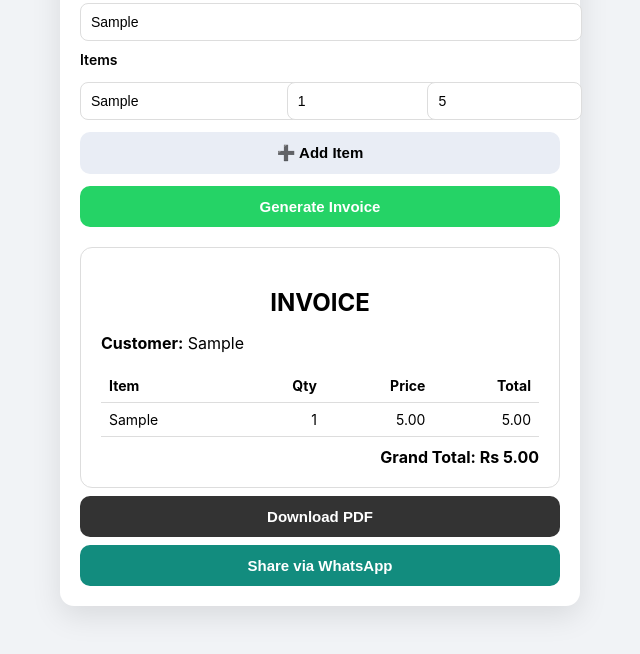
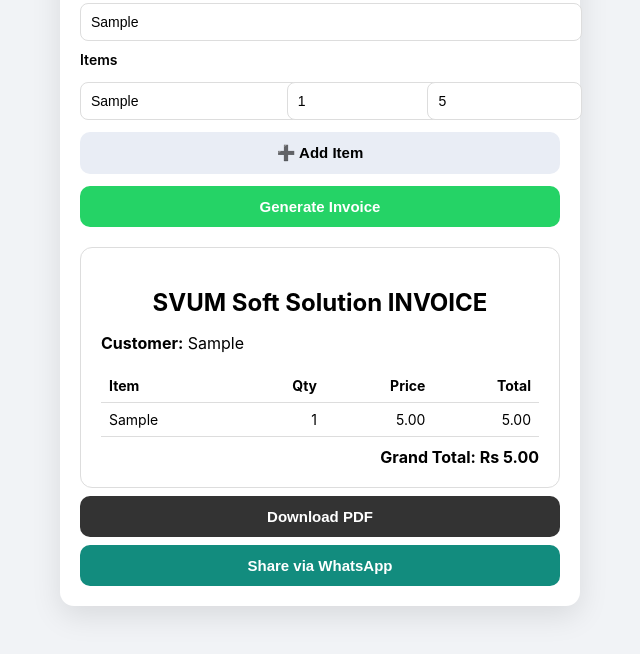
Before and after one commit to Sithija61/SVUM-Invoice, a plain HTML site: page index.html in a window 1280 px wide. Both pictures are taken after typing "Sample", "Sample", "5" into the empty fields and a click on the button "Generate Invoice". Shown: the part 130-784 px from the top of the page, without its empty margins (320-960 px from the left). Drawn offline with nearby package versions, Linux system fonts and the light colour scheme.

Commit message:
new update

```diff
--- a/index.html
+++ b/index.html
@@ -141,7 +141,7 @@
     <button class="generate-btn" onclick="generateInvoice()">Generate Invoice</button>
 
     <div id="invoice" class="invoice" style="display:none">
-        <h2>INVOICE</h2>
+        <h2>SVUM Soft Solution INVOICE</h2>
         <p><strong>Customer:</strong> <span id="invCustomer"></span></p>
 
         <table id="invoiceTable">
```
